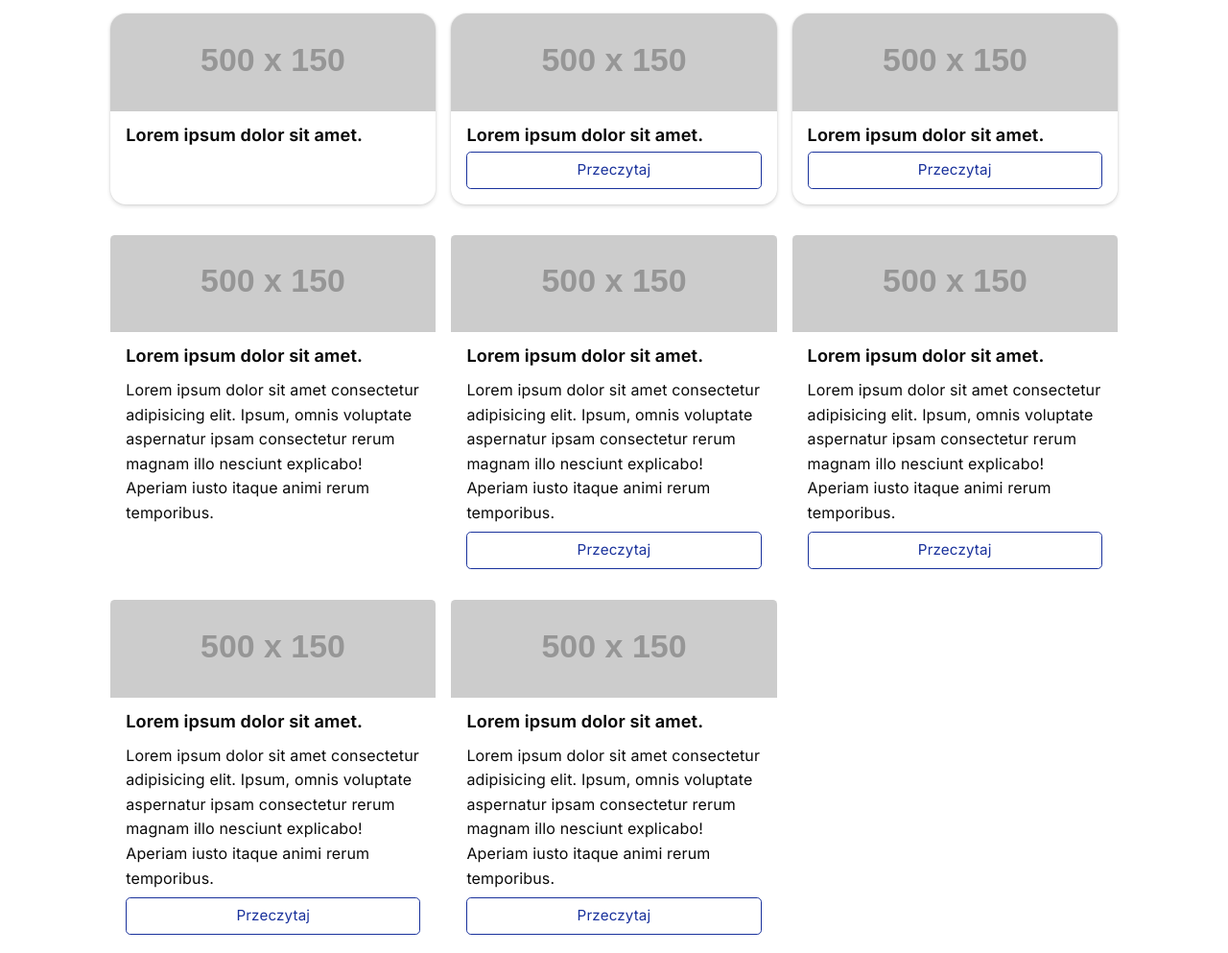
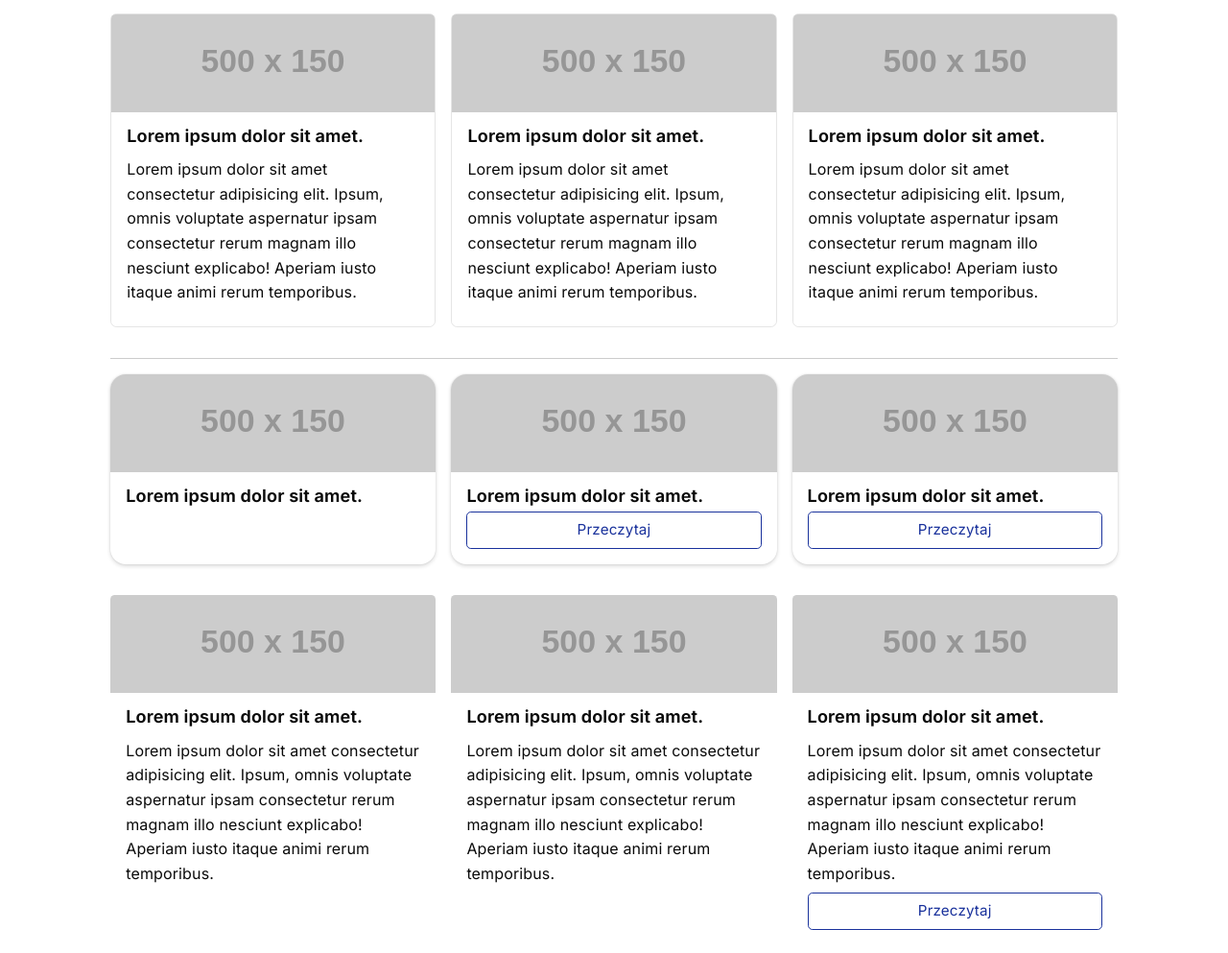
Before and after one commit to y4ch0/Modernify, a plain HTML site: page index.html in a window 1280 px wide. Shown: the part 6981-7974 px from the top of the page at 96% size. Drawn offline with nearby package versions, Linux system fonts and the light colour scheme; placeholder pictures from the web are drawn by us.

Commit message:
Add new component versions

```diff
--- a/index.html
+++ b/index.html
@@ -25,13 +25,8 @@
 
         .website-intro h1.header-intro {
             font-size: 3rem;
-            /*background: #1a329c;
-            background: linear-gradient(to right, #1a329c 0%, #452bb9 100%);
-            background-clip: text;*/
             color: #fff;
             font-weight: 750;
-            /*-webkit-background-clip: text;
-            -webkit-text-fill-color: transparent;*/
             text-align: center;
         }
 
@@ -793,6 +788,30 @@
                         </div>
                     </div>
                     <hr />
+                    <div class="block-cards underlined">
+                        <a href="#" class="card content-space-between">
+                            <img src="https://placehold.co/500x150" alt="" class="card-image" />
+                            <h4>Lorem ipsum dolor sit amet.</h4>
+                            <p>Lorem ipsum dolor sit amet consectetur adipisicing elit. Ipsum, omnis voluptate
+                                aspernatur ipsam consectetur rerum magnam illo nesciunt explicabo! Aperiam iusto itaque
+                                animi rerum temporibus.</p>
+                        </a>
+                        <a href="#" class="card content-space-between">
+                            <img src="https://placehold.co/500x150" alt="" class="card-image" />
+                            <h4>Lorem ipsum dolor sit amet.</h4>
+                            <p>Lorem ipsum dolor sit amet consectetur adipisicing elit. Ipsum, omnis voluptate
+                                aspernatur ipsam consectetur rerum magnam illo nesciunt explicabo! Aperiam iusto itaque
+                                animi rerum temporibus.</p>
+                        </a>
+                        <a href="#" class="card content-space-between">
+                            <img src="https://placehold.co/500x150" alt="" class="card-image" />
+                            <h4>Lorem ipsum dolor sit amet.</h4>
+                            <p>Lorem ipsum dolor sit amet consectetur adipisicing elit. Ipsum, omnis voluptate
+                                aspernatur ipsam consectetur rerum magnam illo nesciunt explicabo! Aperiam iusto itaque
+                                animi rerum temporibus.</p>
+                        </a>
+                    </div>
+                    <hr />
                     <div class="block-cards small">
                         <a class="card shadow l-radius no-border">
                             <img src="https://placehold.co/500x150" alt="" class="card-image" />
@@ -815,6 +834,13 @@
                 <div class="col">
                     <div class="block-cards no-border">
                         <a class="card">
+                            <img src="https://placehold.co/500x150" alt="" class="card-image" />
+                            <h4>Lorem ipsum dolor sit amet.</h4>
+                            <p>Lorem ipsum dolor sit amet consectetur adipisicing elit. Ipsum, omnis voluptate
+                                aspernatur ipsam consectetur rerum magnam illo nesciunt explicabo! Aperiam iusto itaque
+                                animi rerum temporibus.</p>
+                        </a>
+                        <a class="card underlined">
                             <img src="https://placehold.co/500x150" alt="" class="card-image" />
                             <h4>Lorem ipsum dolor sit amet.</h4>
                             <p>Lorem ipsum dolor sit amet consectetur adipisicing elit. Ipsum, omnis voluptate
@@ -1775,8 +1801,6 @@
                         przeze mnie stanowisko.</label>
                     <label class="switch"><input type="checkbox" class="switch-toggler" /> Lorem ipsum dolor sit
                         amet.</label>
-                    <label class="switch"><input type="checkbox" class="switch-toggler" /> Lorem ipsum dolor sit
-                        amet.</label>
                 </div>
             </div>
         </div>
```
